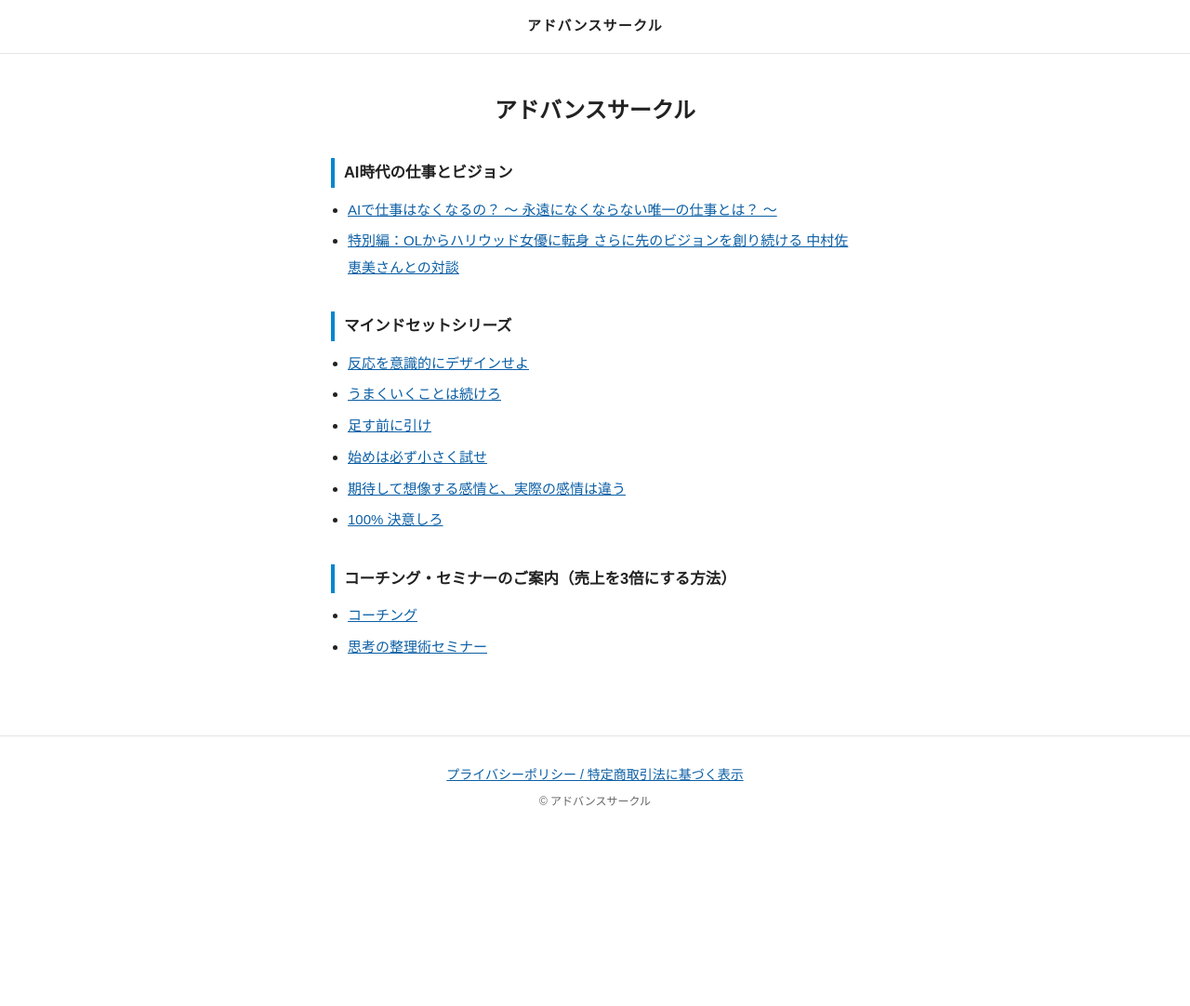
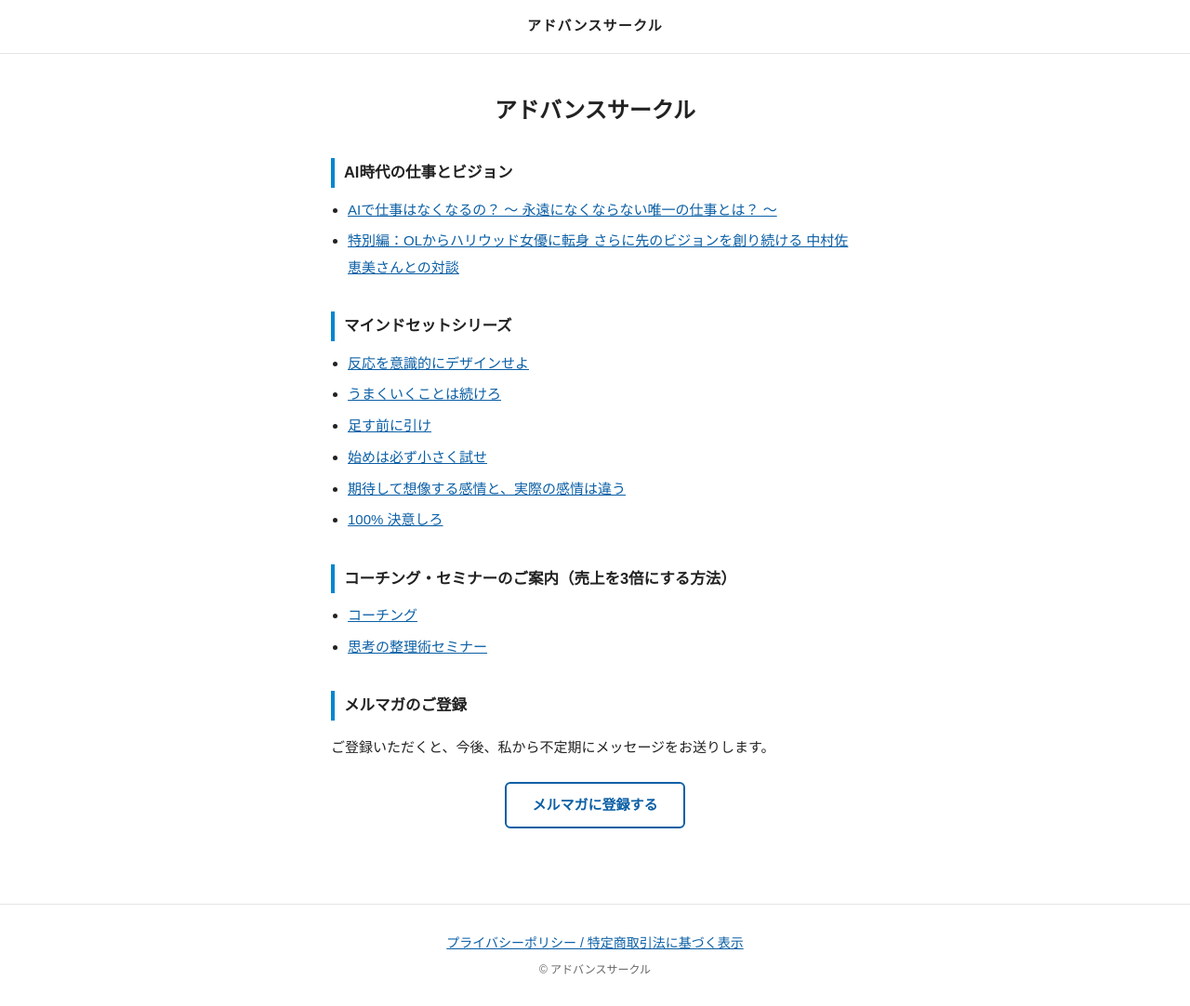
Before and after one commit to hiroto-akatsuka/advancecircle-site, a plain HTML site: page index.html in a window 1280 px wide. Shown: the whole page at 93% size. Before the commit the page ends 902 px from the top, so only its background shows below. Drawn offline with Linux system fonts and the light colour scheme.

Commit message:
トップにメルマガ登録を追加

```diff
--- a/index.html
+++ b/index.html
@@ -41,6 +41,11 @@
 <li><a href="/uriage3bai11/">思考の整理術セミナー</a></li>
 </ul>
 </section>
+<section class="top-sec">
+<h2>メルマガのご登録</h2>
+<p>ご登録いただくと、今後、私から不定期にメッセージをお送りします。</p>
+<p class="form-link"><a href="https://docs.google.com/forms/d/e/1FAIpQLSeF7EkJV7fw4ws85ROSj90mE5lKV0OvYQGLkzCNXtHb1CDJoA/viewform" target="_blank" rel="noopener">メルマガに登録する</a></p>
+</section>
 </div>
 </main>
 <footer class="site-footer">
```
